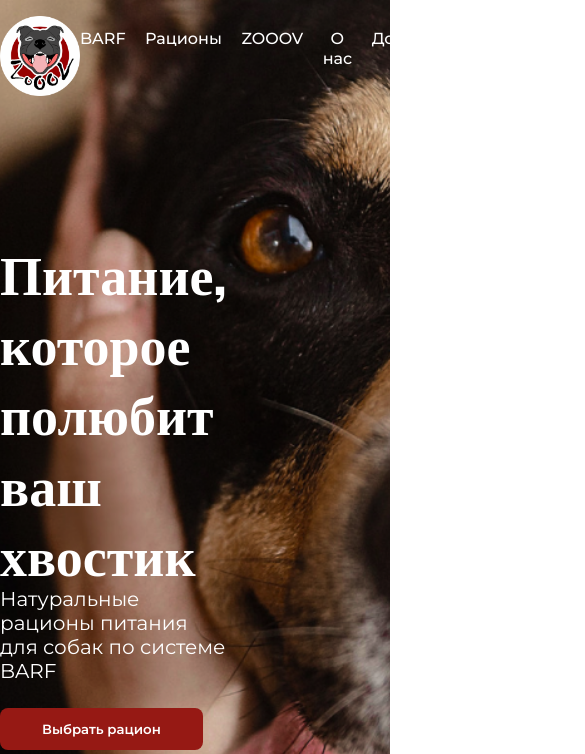
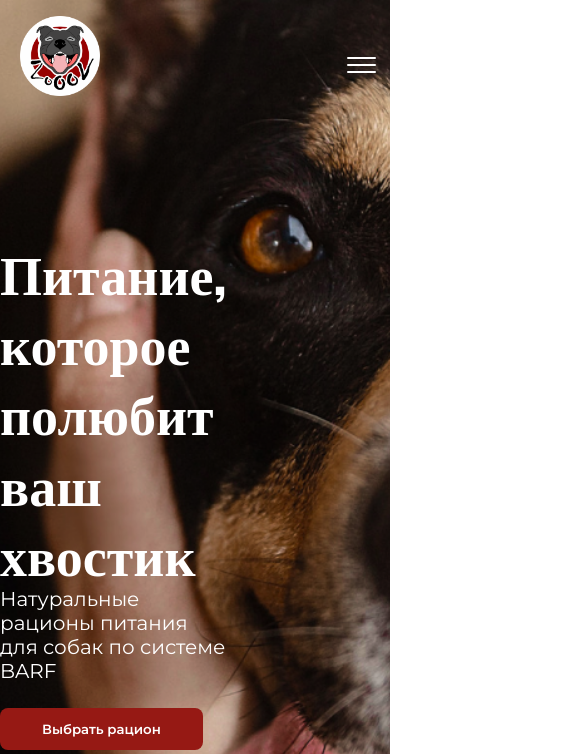
Before and after one commit to EvelinaKir/Zoov, a React app: page / in a window 390 px wide. Shown: the top 754 px of the page, 585 px wide, since content can reach past the window. Built offline with nearby package versions, Linux system fonts and the light colour scheme.

Commit message:
some mobile additions

```diff
--- a/src/components/App/App.tsx
+++ b/src/components/App/App.tsx
@@ -44,7 +44,7 @@ export const App = () => {
 
   return (
     <div className={classNames(styles.mainBox)} ref={mainRef}>
-      <MainPage />
+      <MainPage showMenu={visible} />
       <div className={visible ? styles.visible : styles.none}>
         <div>
           <AppHeader moveable={true} />
--- a/src/components/App/appStyles.module.css
+++ b/src/components/App/appStyles.module.css
@@ -2,6 +2,7 @@
     display: flex;
     flex-direction: column;
     justify-content: space-between;
+    overflow: hidden;
 }
 
 .none {
--- a/src/components/AppHeader/AppHeader.tsx
+++ b/src/components/AppHeader/AppHeader.tsx
@@ -3,6 +3,7 @@ import AppHeaderStyles from "./AppHeaderStyles.module.css";
 import icon from "../../images/icon.png";
 import React, {FunctionComponent} from "react";
 import { HashLink as Link } from 'react-router-hash-link';
+import { MobileMenu } from "../MobileMenu/MobileMenu";
 
 
 export const AppHeader: FunctionComponent<{moveable: boolean}>  = ({moveable}) => {
@@ -14,7 +15,7 @@ export const AppHeader: FunctionComponent<{moveable: boolean}>  = ({moveable}) =
     <div className={classNames(style)}>
 
         <Link smooth to={'#mainPage'}><img className={logoStyle} src={icon} alt="icon of dog with smile" /></Link>
-
+        <div className={AppHeaderStyles.mobileMenu}><MobileMenu movable={moveable}/></div>
       <div className={classNames(navBarStyle)}>
         <div>
           <Link smooth
--- a/src/components/AppHeader/appHeaderStyles.module.css
+++ b/src/components/AppHeader/appHeaderStyles.module.css
@@ -9,6 +9,8 @@
     display: flex;
     text-align: center;
     gap: 5vw;
+    margin-top: auto;
+    margin-bottom: auto;
 }
 
 
@@ -22,7 +24,8 @@
     justify-content: space-around;
     margin-bottom: auto;
     max-width: 1440px;
-    margin: 0 auto;
+    margin: auto;
+    padding: 0 5vw;
 }
 
 
@@ -47,6 +50,7 @@
     background-color: white;
     max-width: 1440px;
     margin: 0 auto;
+    padding: 0 5vw;
 }
 
 .moveableNavBar{
@@ -63,3 +67,20 @@
     max-height: 80px;
     margin-top: 16px;
 }
+
+.mobileMenu {
+    display: none;
+}
+
+@media screen and (max-width: 1219px) {
+    .navBar  {
+        display: none;
+    }
+    .moveableNavBar {
+        display: none;
+    }
+    .mobileMenu {
+        display: block;
+        margin-left: auto;
+    }
+}
--- a/src/components/Description/description.module.css
+++ b/src/components/Description/description.module.css
@@ -120,3 +120,41 @@ color: #434242;
     max-height: 523px;
     max-width: 588px;
 }
+
+
+@media screen and (max-width: 1219px) {
+
+
+   .textDescription{
+       display: flex;
+       flex-direction: column;
+       justify-content: center;
+
+   }
+
+   .text {
+    display: flex;
+    flex-direction: column;
+    margin-top: 5vh;
+    margin-bottom: 5vh;
+    padding: 0 5vw;
+}
+
+.image{
+    margin: 0 5vw 5vh 5vw;
+}
+.image img {
+    width: 90vw;
+}
+
+.detailDescription{
+    display: flex;
+    flex-direction: column;
+    align-self: center;
+}
+
+.detailInfo{
+    flex-wrap: nowrap;
+    max-height: none;
+}
+   }
--- a/src/components/Diets/Diets.tsx
+++ b/src/components/Diets/Diets.tsx
@@ -1,6 +1,6 @@
 import classNames from "classnames";
 import styles from "./diets.module.css";
-import React, { FunctionComponent } from "react";
+import React, { FunctionComponent, useRef } from "react";
 import { foodList } from "../../utils/diets";
 import { useAppSelector } from "../../services/hooks";
 import { useAppDispatch } from "../../services/hooks";
@@ -40,7 +40,14 @@ const DietsFeed = () => {
   const res = foodList.map((elem, i) => {
     return <Diet elem={elem} key={i} />;
   });
-  return <div className={classNames(styles.dietsFeed)}>{res}</div>;
+  const feedRef = useRef<HTMLDivElement>(null)
+  const firstElem = feedRef.current?.clientWidth
+
+  console.log(firstElem)
+
+
+  return (<div ref={feedRef} className={classNames(styles.dietsFeed)}>{res}</div>)
+
 };
 
 const Diet: FunctionComponent<{
--- a/src/components/Diets/diets.module.css
+++ b/src/components/Diets/diets.module.css
@@ -150,3 +150,7 @@ line-height: 140%;
     background-color: #961914;
     color: #FFFFFF;
 }
+
+@media screen and (max-width: 1219px) {
+
+}
--- a/src/components/MainPage/MainPage.tsx
+++ b/src/components/MainPage/MainPage.tsx
@@ -3,11 +3,12 @@ import { AppHeader } from "../AppHeader/AppHeader";
 import mainPageStyles from "./mainPage.module.css";
 import React from "react";
 import { HashLink as Link } from 'react-router-hash-link';
+import { FunctionComponent } from "react";
 
-export const MainPage = () => {
+export const MainPage:FunctionComponent<{showMenu: boolean}> = ({showMenu}) => {
   return (
     <div className={classNames(mainPageStyles.box)} id={'mainPage'}>
-     <div>
+     <div className={showMenu ?mainPageStyles.hidden : mainPageStyles.shown}>
        <AppHeader moveable={false} />
        </div>
       <div className={classNames(mainPageStyles.info)}>
--- a/src/components/MainPage/mainPage.module.css
+++ b/src/components/MainPage/mainPage.module.css
@@ -52,3 +52,7 @@ font-weight: normal;
 font-size: 20px;
 color: white;
 }
+
+.hidden {
+    display: none;
+}
--- /dev/null
+++ b/src/components/MobileMenu/MobileMenu.tsx
@@ -0,0 +1,61 @@
+import styles from "./mobileMenu.module.css";
+import { FunctionComponent } from "react";
+import classNames from "classnames";
+import { HashLink as Link } from "react-router-hash-link";
+
+export const MobileMenu: FunctionComponent<{ movable: boolean }> = ({
+  movable,
+}) => {
+  return (
+    <div
+      className={classNames(movable ? styles.movable : null, styles.menuToggle)}
+    >
+      <input type="checkbox" />
+      <span></span>
+      <span></span>
+      <span></span>
+      <ul className={styles.menu}>
+        <li>
+          <Link to={"#BARF"} href="#">
+            BARF
+          </Link>
+        </li>
+        <li>
+          <Link to={"#diets"} href="#">
+            Рационы
+          </Link>
+        </li>
+        <li>
+          <Link to={"#zooov"} href="#">
+            ZOOOV
+          </Link>
+        </li>
+        <li>
+          <Link to={"#AboutUs"} href="#">
+            О нас
+          </Link>
+        </li>
+        <li>
+          <Link to={"#delivery"} href="#">
+            Доставка
+          </Link>
+        </li>
+        <li>
+          <Link to={"#FAQ"} href="#">
+            FAQ
+          </Link>
+        </li>
+        <li>
+          <Link to={"#contacts"} href="#">
+            Контакты
+          </Link>
+        </li>
+        <li>
+          <Link to={"#diets"}>
+            <button>Выбрать рацион</button>
+          </Link>
+        </li>
+      </ul>
+    </div>
+  );
+};
--- /dev/null
+++ b/src/components/MobileMenu/mobileMenu.module.css
@@ -0,0 +1,126 @@
+.menuToggle {
+    display: flex;
+    flex-direction: column;
+    position: relative;
+    top: 25px;
+    left: 25px;
+    z-index: 1;
+    -webkit-user-select: none;
+    user-select: none;
+    margin-right: 5vw;
+    margin-bottom: 3vw;
+  }
+
+  .menuToggle input
+  {
+    display: flex;
+    width: 40px;
+    height: 32px;
+    position: absolute;
+    cursor: pointer;
+    opacity: 0;
+    z-index: 2;
+  }
+
+  .menuToggle span
+  {
+    display: flex;
+    width: 29px;
+    height: 2px;
+    margin-bottom: 5px;
+    position: relative;
+    background: #ffffff;
+    border-radius: 3px;
+    z-index: 1;
+    transform-origin: 5px 0px;
+    transition: transform 0.5s cubic-bezier(0.77,0.2,0.05,1.0),
+                background 0.5s cubic-bezier(0.77,0.2,0.05,1.0),
+                opacity 0.55s ease;
+  }
+
+  .movable span {
+    background: #000000;
+  }
+
+
+  .menuToggle span:first-child
+  {
+    transform-origin: 0% 0%;
+  }
+
+  .menuToggle span:nth-last-child(2)
+  {
+    transform-origin: 0% 100%;
+  }
+
+  .menuToggle input:checked ~ span
+  {
+    opacity: 1;
+    transform: rotate(45deg) translate(-3px, -1px);
+    background: #36383F;
+  }
+  .menuToggle input:checked ~ span:nth-last-child(3)
+  {
+    opacity: 0;
+    transform: rotate(0deg) scale(0.2, 0.2);
+  }
+
+  .menuToggle input:checked ~ span:nth-last-child(2)
+  {
+    transform: rotate(-45deg) translate(0, -1px);
+  }
+
+  .menu
+  {
+    position: absolute;
+    width: 60vw;
+    height: 100vh;
+    box-shadow: 0 0 10px #85888C;
+    margin: -50px -1000px 0px -50px;
+    padding: 50px;
+    padding-top: 125px;
+    background-color: #F5F6FA;
+    -webkit-font-smoothing: antialiased;
+    transform-origin: 0% 0%;
+    transform: translate(50vw, 0);
+    transition: transform 0.5s cubic-bezier(0.77,0.2,0.05,1.0);
+  }
+
+  .menu li
+  {
+    padding: 2vh 0;
+    transition-delay: 2s;
+
+  }
+
+  .menuToggle input:checked ~ ul
+  {
+    transform: translate(-50vw, 0);
+  }
+
+
+  .menu li {
+    list-style: none;
+    text-align: center;
+    font-family: Montserrat;
+font-style: normal;
+font-weight: 600;
+font-size: 24px;
+line-height: 140%;
+  }
+
+  .menu li button {
+    margin-top: 5vh;
+    background-color: #961914;
+    border: none;
+    color: #FFFFFF;
+    padding: 13px 42px;
+    max-width: 227px;
+    font-family: Montserrat;
+    font-weight: 600;
+    border-radius: 8px;
+    margin-top: 25px;
+  }
+  .menu li button:hover{
+    background-color: #75110D;
+  }
```
